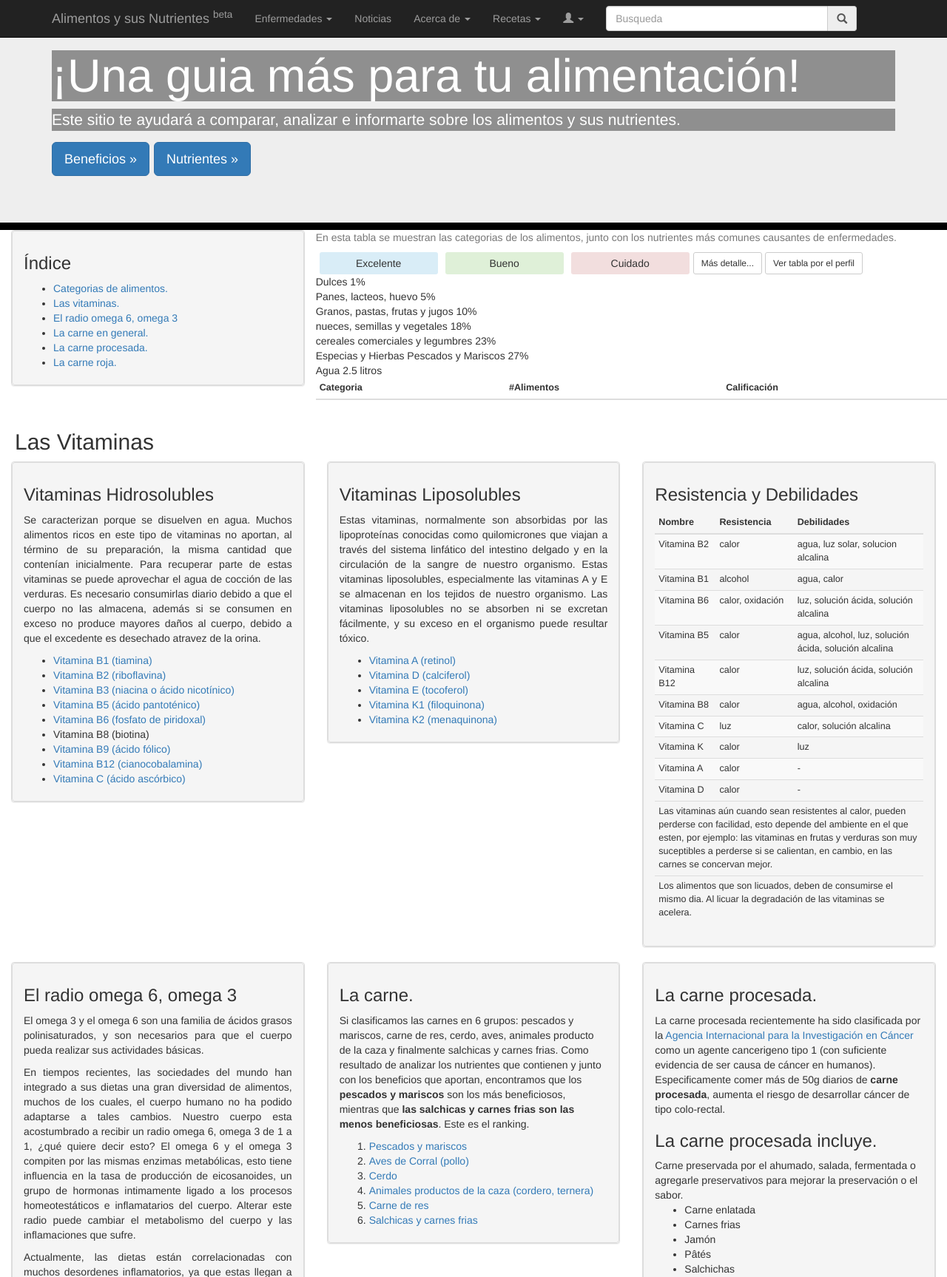
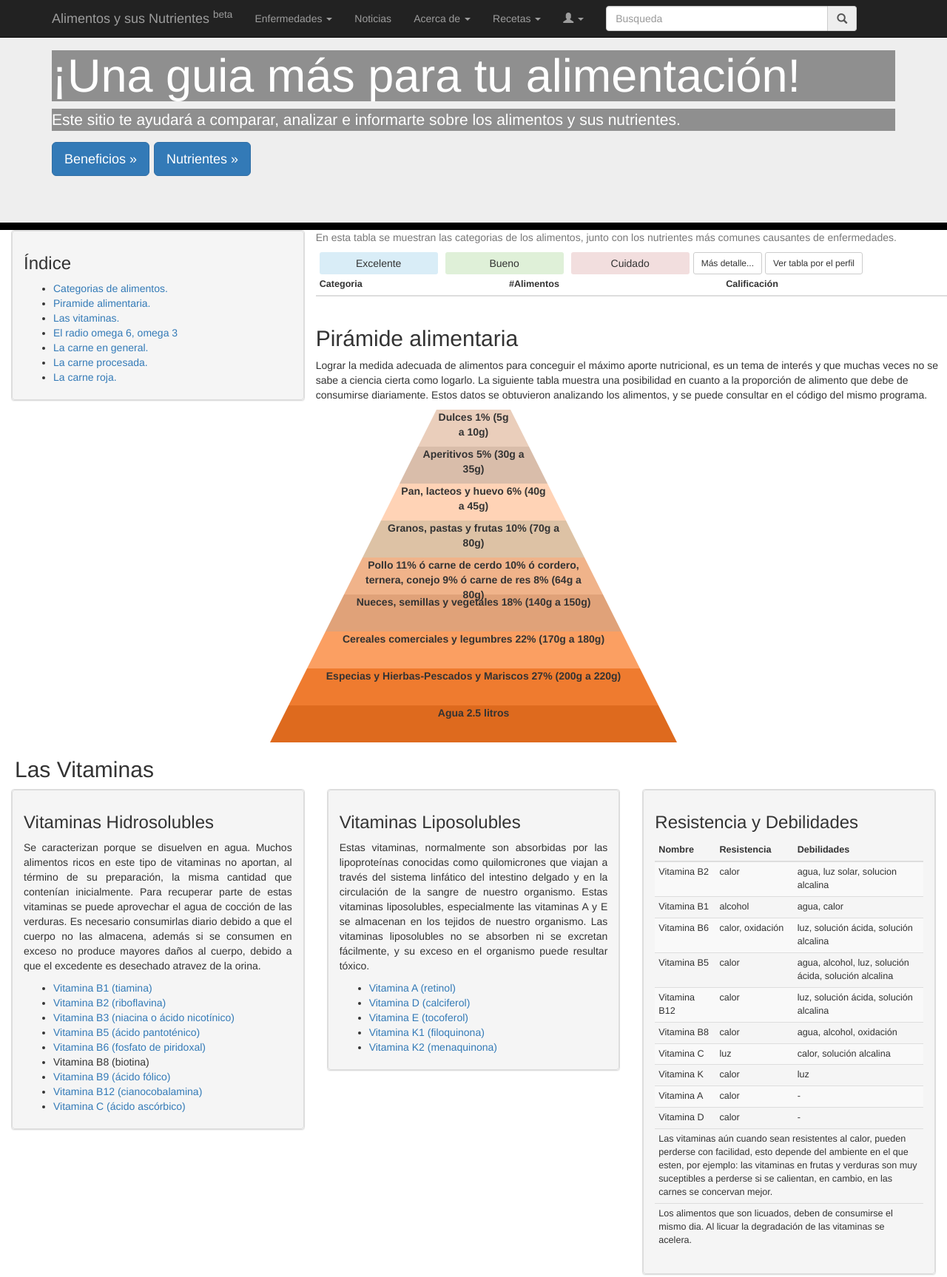
Before and after one commit to elaeon/foods, a Django app: template nutrientes/templates/index.html in a window 1280 px wide. Shown: the top 1727 px of the page at 74% size. Run offline with Django 3.2, Linux system fonts and the light colour scheme; the template is opened without the code that fills it, so the values that code supplies are empty; some libraries are stand-ins or nearby versions.

Commit message:
added commands for piramid food

```diff
--- a/nutrientes/static/style.css
+++ b/nutrientes/static/style.css
@@ -83,3 +83,98 @@
    -webkit-columns: 2;
    -moz-columns: 2;
 }
+
+.pyramid-container {
+  text-align: center;
+}
+
+.inside-text {
+  position: absolute;
+  bottom: -40px;
+}
+
+#pyramid-level-9 {
+    border-bottom: 50px solid #eacebb;
+    border-left: 25px solid transparent;
+    border-right: 25px solid transparent;
+    height: 0;
+    width: 150px;
+    margin-right:auto;
+    margin-left:auto;
+}
+#pyramid-level-8 {
+    border-bottom: 50px solid #d9bdaa;
+    border-left: 25px solid transparent;
+    border-right: 25px solid transparent;
+    height: 0;
+    width: 200px;
+    margin-right:auto;
+    margin-left:auto;
+}
+#pyramid-level-7 {
+    border-bottom: 50px solid #ffd3b6;
+    border-left: 25px solid transparent;
+    border-right: 25px solid transparent;
+    height: 0;
+    width: 250px;
+    margin-right:auto;
+    margin-left:auto;
+}
+#pyramid-level-6 {
+    border-bottom: 50px solid #ddc2a5;
+    border-left: 25px solid transparent;
+    border-right: 25px solid transparent;
+    height: 0;
+    width: 300px;
+    margin-right:auto;
+    margin-left:auto;
+}
+#pyramid-level-5 {
+    border-bottom: 50px solid #f0b38a;
+    border-left: 25px solid transparent;
+    border-right: 25px solid transparent;
+    height: 0;
+    width: 350px;
+    margin-right:auto;
+    margin-left:auto;
+}
+#pyramid-level-4 {
+    border-bottom: 50px solid #e0a279;
+    border-left: 25px solid transparent;
+    border-right: 25px solid transparent;
+    height: 0;
+    width: 400px;
+    margin-right:auto;
+    margin-left:auto;
+}
+#pyramid-level-3 {
+    border-bottom: 50px solid #fb9f62;
+    border-left: 25px solid transparent;
+    border-right: 25px solid transparent;
+    height: 0;
+    width: 450px;
+    margin-right:auto;
+    margin-left:auto;
+}
+#pyramid-level-2 {
+    border-bottom: 50px solid #ef7b2f;
+    border-left: 25px solid transparent;
+    border-right: 25px solid transparent;
+    height: 0;
+    width: 500px;
+    margin-right:auto;
+    margin-left:auto;
+}
+#pyramid-level-1 {
+  position: relative;
+    border-bottom: 50px solid #de6a1e;
+    border-left: 25px solid transparent;
+    border-right: 25px solid transparent;
+    height: 0;
+    width: 550px;
+    margin-right:auto;
+    margin-left:auto;
+}
+.piramid-font {
+    font-weight: bold;
+}
--- a/nutrientes/templates/index.html
+++ b/nutrientes/templates/index.html
@@ -19,6 +19,7 @@
             <h3>Índice</h3>
             <ul>
                 <li><a href="">Categorias de alimentos.</a></li>
+                <li><a href="#piramid">Piramide alimentaria.</a></li>
                 <li><a href="#vitaminas">Las vitaminas.</a></li>
                 <li><a href="#radio-omega">El radio omega 6, omega 3</a></li>
                 <li><a href="#meat">La carne en general.</a></li>
@@ -28,6 +29,7 @@
         </div>
     </div>
 </div>
+
 
 <p class="text-muted" style="margin-left: 10px;">En esta tabla se muestran las categorias de los alimentos, junto con los nutrientes más comunes causantes de enfermedades.</p>
 
@@ -42,17 +44,6 @@
     <a role="button" class="btn btn-sm btn-default" href="{% url 'index' %}?table_type=perfil">Ver tabla por el perfil</a>
     {% endif %}
 </div>
-
-<div>
-<div>Dulces 1%</div>
-<div>Panes, lacteos, huevo 5%</div>
-<div>Granos, pastas, frutas y jugos 10%</div>
-<div>nueces, semillas y vegetales 18%</div>
-<div>cereales comerciales y legumbres 23%</div>
-<div>Especias y Hierbas Pescados y Mariscos 27%</div>
-<div>Agua 2.5 litros</div>
-</div>
-
 {% if table_type == "avg" %}
 <div class="table-responsive" id="tabla-categoria-alimentos">
 <table class="table table-striped table-hover table-condensed">
@@ -130,6 +121,22 @@
 </table>
 </div>
 {% endif %}
+
+<h2 style="margin-left: 20px;" id="piramid">Pirámide alimentaria</h2>
+<p style="margin-left: 20px;">Lograr la medida adecuada de alimentos para conceguir el máximo aporte nutricional, es un tema de interés y que muchas veces no se sabe a ciencia cierta como logarlo. La siguiente tabla muestra una posibilidad en cuanto a la proporción de alimento que debe de consumirse diariamente. Estos datos se obtuvieron analizando los alimentos, y se puede consultar en el código del mismo programa.</p>
+
+<div class="pyramid-container">
+<div id="pyramid-level-9" class="piramid-font">Dulces 1% (5g a 10g)</div>
+<div id="pyramid-level-8" class="piramid-font">Aperitivos 5% (30g a 35g)</div>
+<div id="pyramid-level-7" class="piramid-font">Pan, lacteos y huevo 6% (40g a 45g)</div>
+<div id="pyramid-level-6" class="piramid-font">Granos, pastas y frutas 10% (70g a 80g)</div>
+<div id="pyramid-level-5" class="piramid-font">Pollo 11% ó carne de cerdo 10% ó cordero, ternera, conejo 9% ó carne de res 8% (64g a 80g)</div>
+<div id="pyramid-level-4" class="piramid-font">Nueces, semillas y vegetales 18% (140g a 150g)</div>
+<div id="pyramid-level-3" class="piramid-font">Cereales comerciales y legumbres 22% (170g a 180g)</div>
+<div id="pyramid-level-2" class="piramid-font">Especias y Hierbas-Pescados y Mariscos 27% (200g a 220g)</div>
+<div id="pyramid-level-1" class="piramid-font">Agua 2.5 litros</div>
+</div>
+
 
 <h2 style="margin-left: 20px;" id="vitaminas">Las Vitaminas</h2>
 <div class="col-sm-6 col-md-4">
```
Also changed, not shown: disease/management/commands/cancer_agents2db.py (+0 -11 lines), nutrientes/utils.py (+10 -12 lines).
